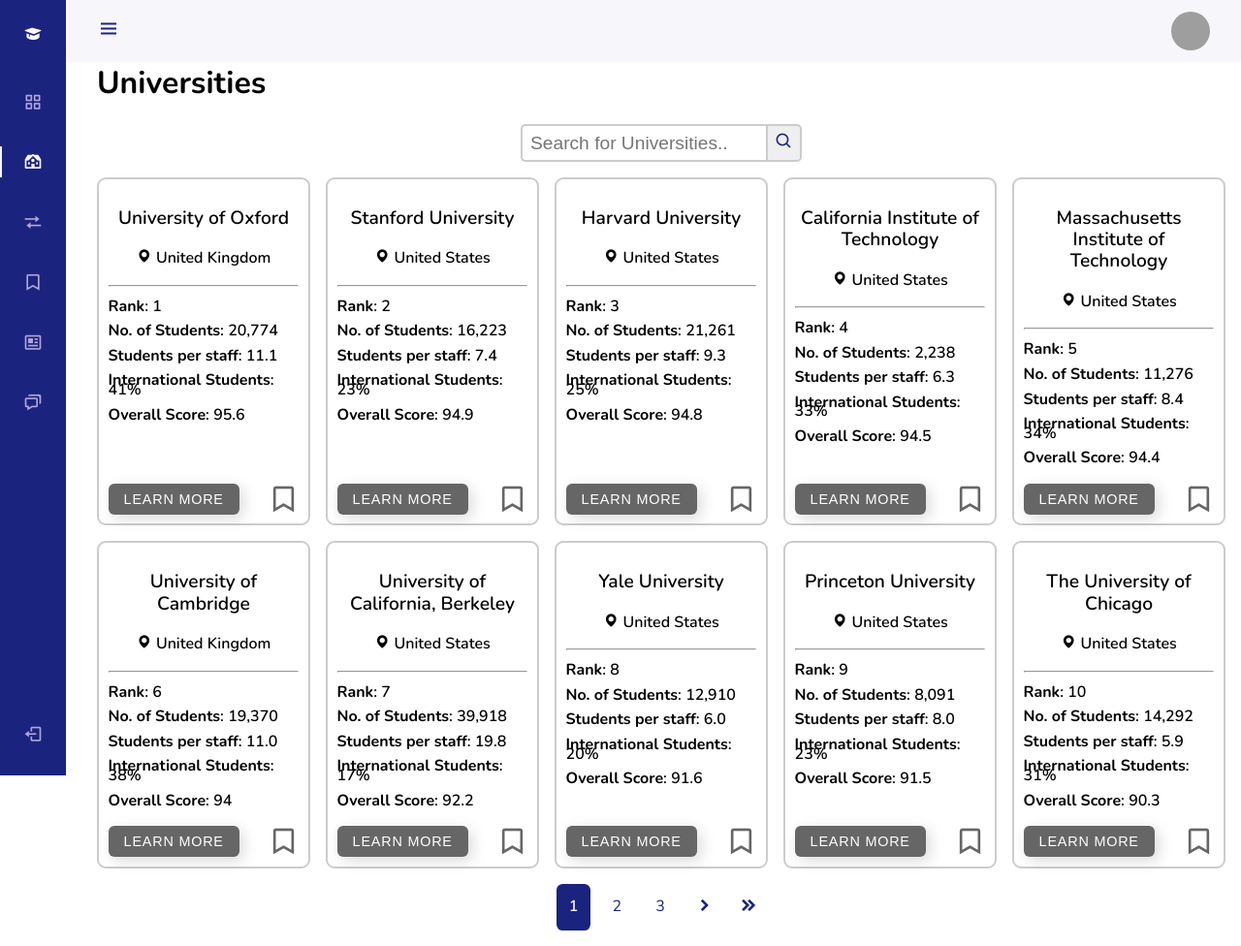
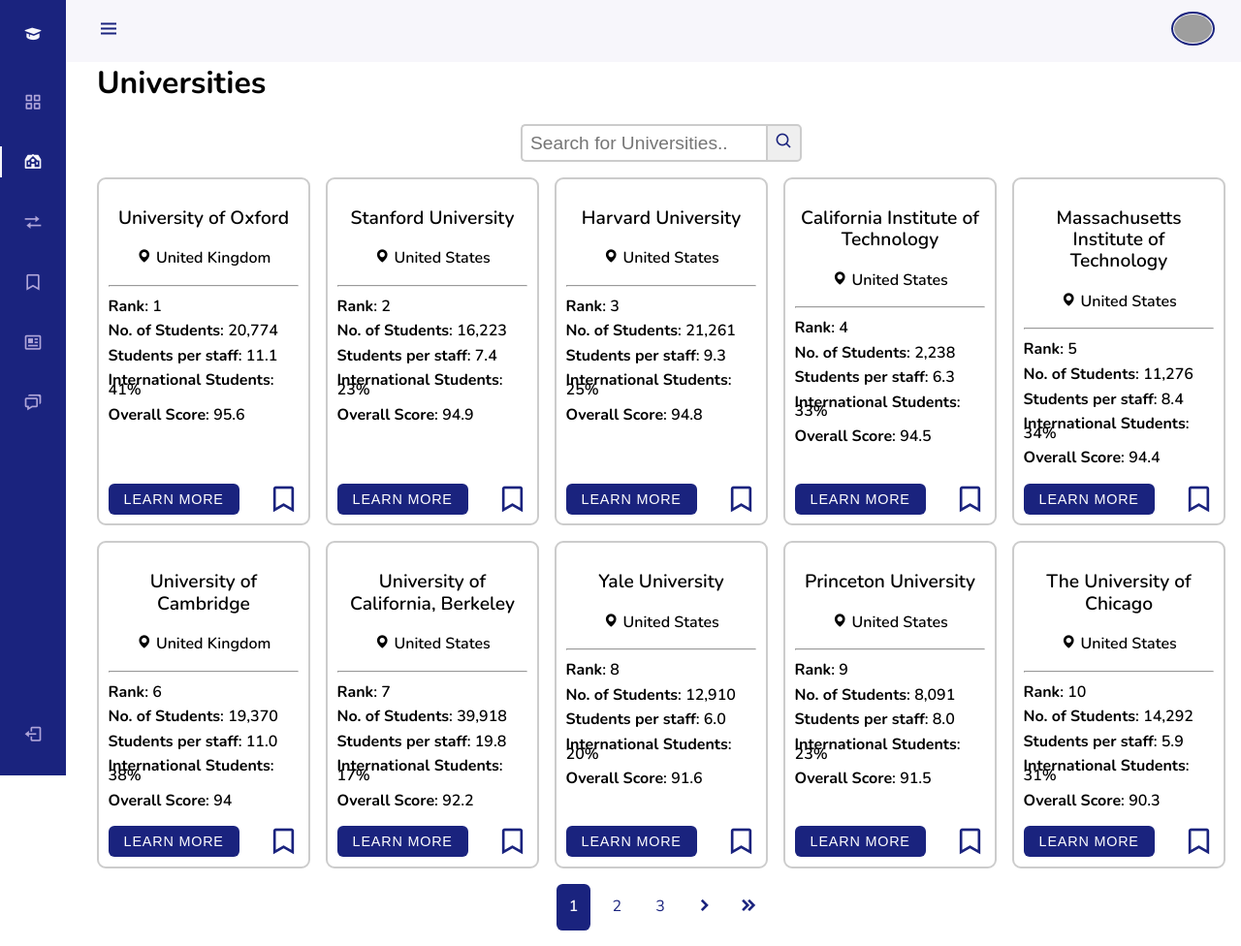
Before and after one commit to micahabanschick/College-Finder, a Django app: page /universities in a window 1280 px wide. Shown: the whole page at 97% size. Run offline with Django 3.2, Linux system fonts and the light colour scheme; a user stored in the database is signed in; data comes from the database, SQL or seed files in the repository; both versions use the stored data as it was after the commit; grey boxes are pictures that could not be loaded.

Commit message:
changed layout colors and style

```diff
--- a/college_finder_app/components/static/css/styles.css
+++ b/college_finder_app/components/static/css/styles.css
@@ -64,17 +64,11 @@
     cursor: pointer;
 }
 
-.header__img {
-    width: 35px;
-    height: 35px;
-    display: flex;
-    justify-content: center;
+.header__img img {
+    width: 50px;
     border-radius: 50%;
-    overflow: hidden;
-}
-
-.header__img img {
-    width: 40px;
+    border: 2px solid var(--first-color);
+    padding: 1px;
 }
 
 /*===== NAV =====*/
--- a/college_finder_app/components/static/css/universities/universities.css
+++ b/college_finder_app/components/static/css/universities/universities.css
@@ -100,21 +100,19 @@
 
 .university-card__btn {
   border: 0;
-  background-color: #666;
+  background-color: var(--first-color);
   color: #fff;
   padding: 0.5rem 1rem;
   border-radius: 6px;
   text-transform: uppercase;
   font-size: 0.9rem;
-  -webkit-box-shadow: 4px 4px 15px rgba(7, 6, 6, 0.15);
-          box-shadow: 4px 4px 15px rgba(7, 6, 6, 0.15);
   letter-spacing: 0.05rem;
   cursor: pointer;
   outline: none;
 }
 
 .university-card__bookmark {
-  color: #666;
+  color: var(--first-color);
   font-size: 2rem;
   cursor: pointer;
 }
--- a/college_finder_app/components/static/css/universities/universities.scss
+++ b/college_finder_app/components/static/css/universities/universities.scss
@@ -88,20 +88,19 @@
 
     &__btn {
         border: 0;
-        background-color: #666;
+        background-color: var(--first-color);
         color: #fff;
         padding: 0.5rem 1rem;
         border-radius: 6px;
         text-transform: uppercase;
         font-size: 0.9rem;
-        box-shadow: 4px 4px 15px rgba(7, 6, 6, 0.15);
         letter-spacing: 0.05rem;
         cursor: pointer;
         outline: none;
     }
 
     &__bookmark {
-        color: #666;
+        color: var(--first-color);
         font-size: 2rem;
         cursor: pointer;
     }
```
Also changed, not shown: college_finder_app/db.sqlite3, 1 other file.
